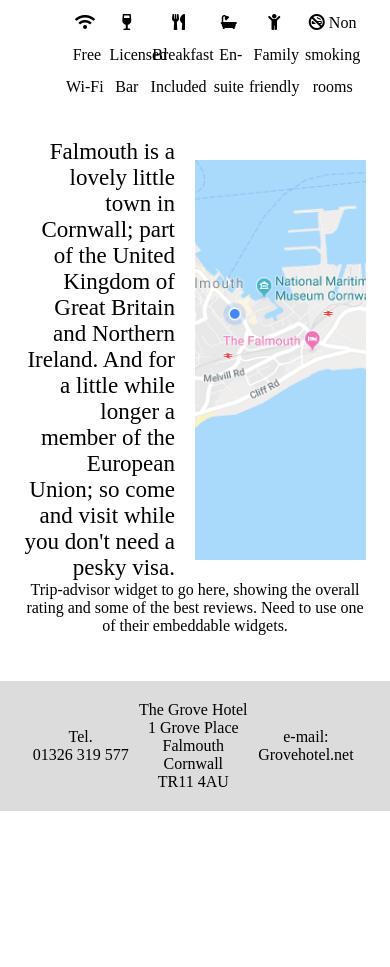
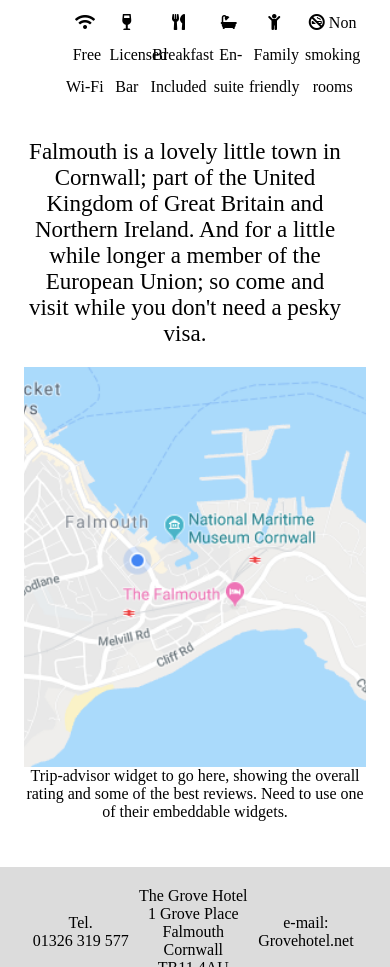
Before and after one commit to huwfernie/theGrove, a website: page index.html in a window 390 px wide. Shown: the part 1360-2327 px from the top of the page. Before the commit the page ends 2171 px from the top, so only its background shows below. Drawn offline with Linux system fonts and the light colour scheme.

Commit message:
added small styles to section falmouth

```diff
--- a/src/css/_falmouth.scss
+++ b/src/css/_falmouth.scss
@@ -1,8 +1,21 @@
 #falmouth {
-  .row span:first-child {
+  .row {
+    span:first-child {
       box-sizing: border-box;
       padding-right: 20px;
       text-align: right;
+
+      @media (max-width: 736px) {
+        padding-bottom: 20px;
+        text-align: center;
+      }
+    }
+
+    &-flex {
+      @media (max-width: 736px) {
+        flex-direction: column;
+        align-items: normal;
+      }
     }
 
     .image-falmouth-map {
@@ -25,3 +38,4 @@
       }
     }
   }
+}
```
Also changed, not shown: public/css/style.css. Lines whose indentation alone changed are shown as unchanged.
